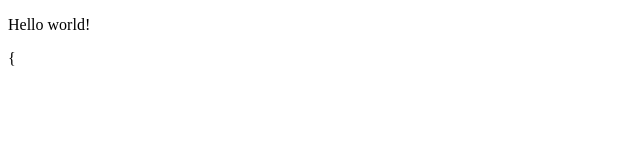
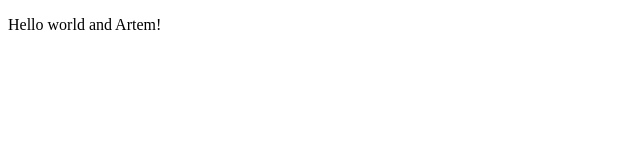
Before and after one commit to alinoise/project, a plain HTML site: page index.html in a window 1280 px wide. Shown: the full height of the page, 0-640 px from the left. Drawn offline with Linux system fonts and the light colour scheme.

Commit message:
first commt

```diff
--- a/index.html
+++ b/index.html
@@ -7,8 +7,7 @@
     <title>Document</title>
   </head>
   <body>
-    <p>Hello world!</p>
+    <p>Hello world and Artem!</p>
     <script src="js/script.js"></script>
   </body>
 </html>
-{
```
